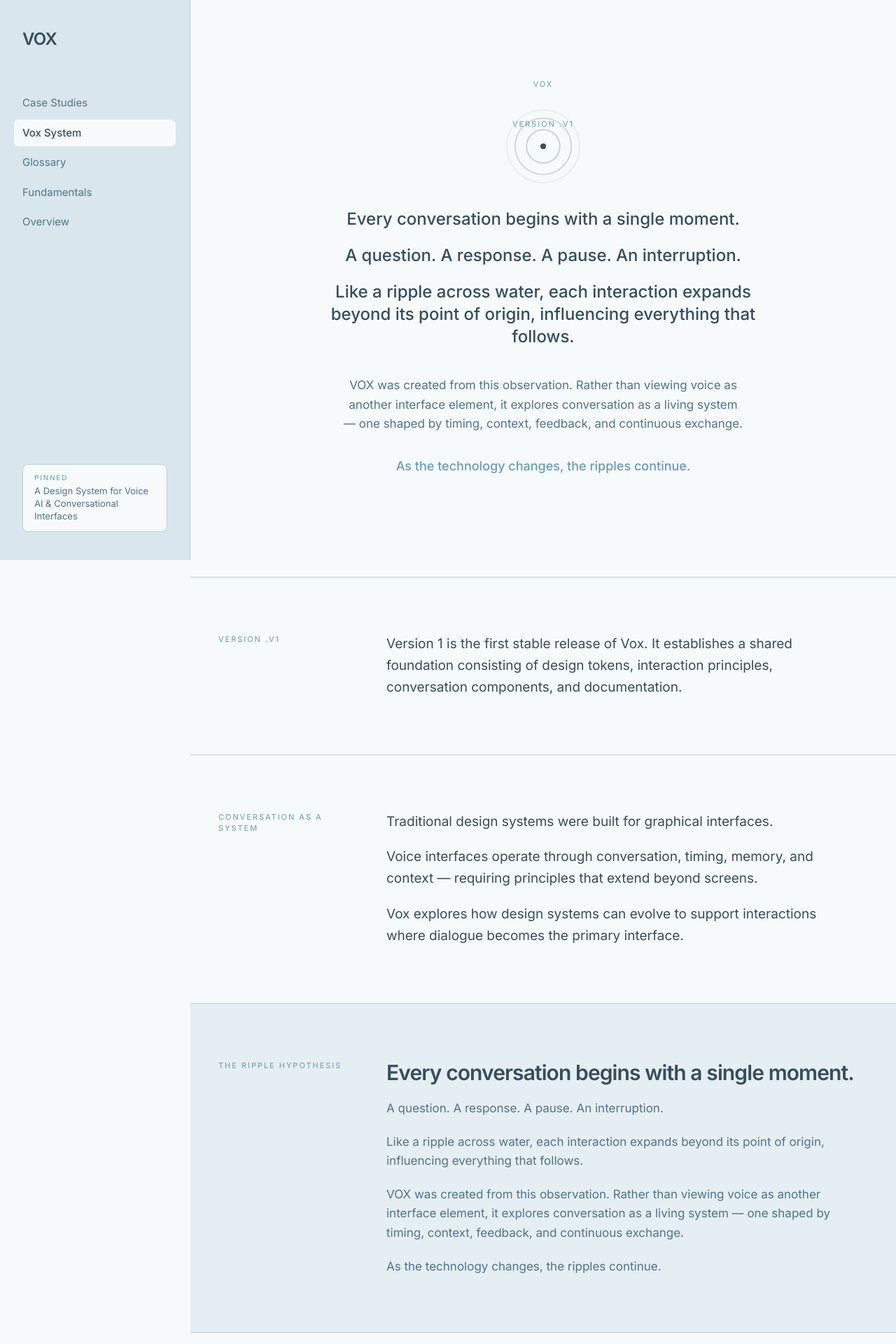
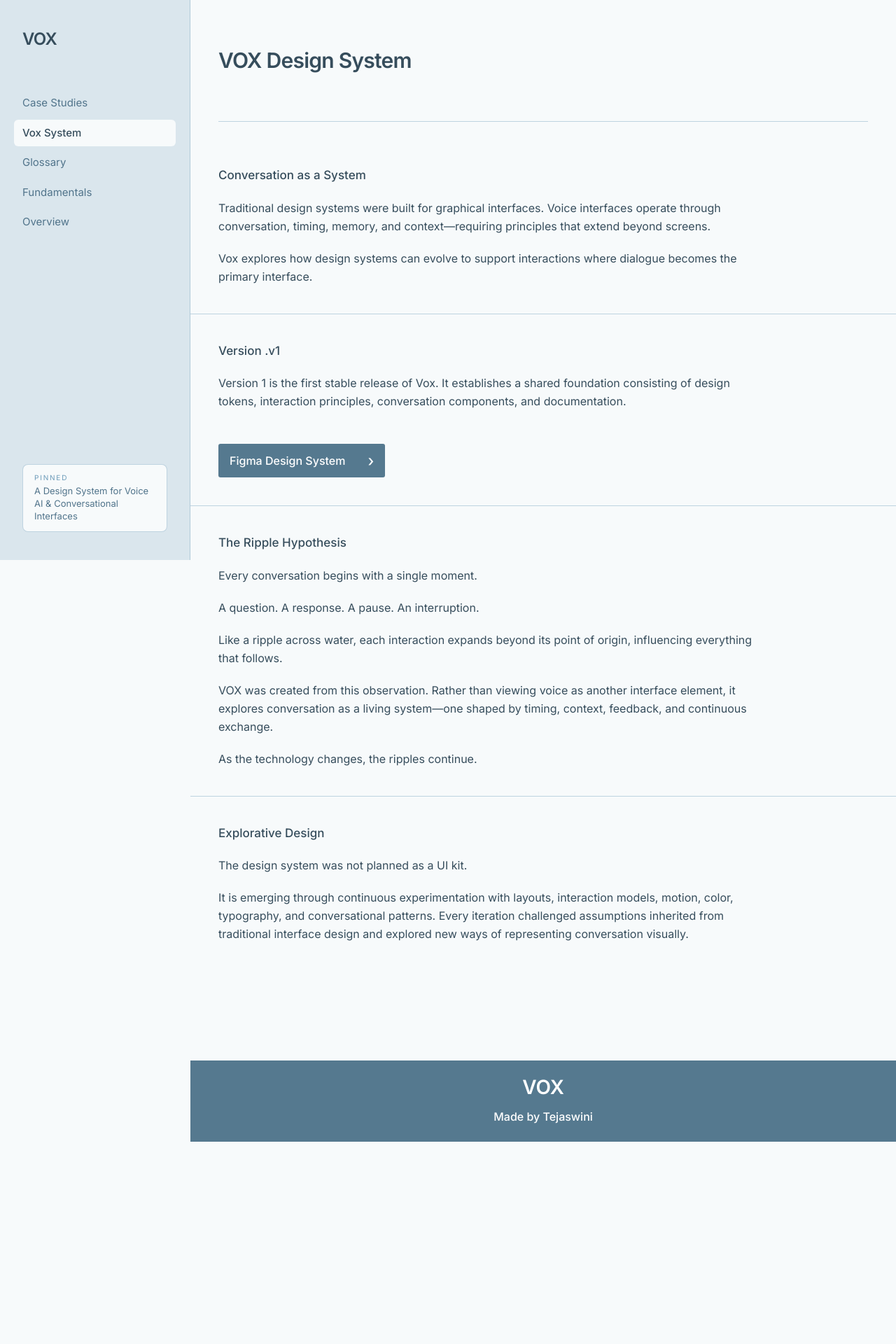
Before and after one commit to hermione-jpg/vox-tejaswini, a Next.js app: page / in a window 1280 px wide. Shown: the top 1920 px of the page at 70% size. After the commit the page ends 1631 px from the top, so only its background shows below. Built offline with nearby package versions, Linux system fonts and the light colour scheme.

Commit message:
Update project

```diff
--- a/app/(site)/page.tsx
+++ b/app/(site)/page.tsx
@@ -1,126 +1,132 @@
 import Container from "@/components/Container";
-import Ripple from "@/components/Ripple";
-import { homeCopy, siteConfig } from "@/content/site";
 
 export default function HomePage() {
   return (
-    <>
-      {/* Hero */}
-      <section className="pt-20 pb-28 md:pt-28 md:pb-36">
-        <Container className="flex flex-col items-center text-center">
-          <p className="font-mono text-[11px] uppercase tracking-widest2 text-ink-faint">
-            {homeCopy.eyebrow}
-          </p>
-          <h1 className="mt-6 font-display text-5xl md:text-7xl font-semibold leading-[1.05] tracking-tightest text-ink">
-            {homeCopy.heroTitle}
+    <main>
+      {/* Header */}
+      <section className="py-16">
+        <Container>
+          <h1 className="font-display text-[30px] font-semibold tracking-tight text-ink">
+            VOX Design System
           </h1>
-          <p className="mt-4 font-mono text-[11px] uppercase tracking-widest2 text-ink-faint">
-            {homeCopy.heroVersion}
-          </p>
 
-          <Ripple />
+          <div className="mt-16 border-t hairline" />
+        </Container>
+      </section>
 
-          <div className="mt-16 max-w-2xl space-y-5">
-            {homeCopy.heroLines.map((line, i) => (
-              <p
-                key={i}
-                className="font-display text-xl md:text-2xl font-medium leading-snug text-ink"
-              >
-                {line}
+      {/* Conversation as a System */}
+      <section className="pb-10">
+        <Container>
+          <div className="max-w-3xl">
+            <h2 className="text-[17px] font-medium text-ink">
+              Conversation as a System
+            </h2>
+
+            <div className="mt-5 space-y-5">
+              <p className="text-[16px] leading-relaxed text-ink">
+                Traditional design systems were built for graphical
+                interfaces. Voice interfaces operate through conversation,
+                timing, memory, and context—requiring principles that extend
+                beyond screens.
               </p>
-            ))}
+
+              <p className="text-[16px] leading-relaxed text-ink">
+                Vox explores how design systems can evolve to support
+                interactions where dialogue becomes the primary interface.
+              </p>
+            </div>
           </div>
-
-          <p className="mt-10 max-w-xl text-[17px] leading-relaxed text-ink-soft">
-            {homeCopy.heroClosing}
-          </p>
-
-          <p className="mt-8 font-display text-lg font-medium text-ink-faint">
-            {homeCopy.heroFooterLine}
-          </p>
         </Container>
       </section>
 
       {/* Version */}
-      <section className="border-t hairline py-20">
-        <Container className="grid gap-10 md:grid-cols-[200px_1fr]">
-          <h3 className="font-mono text-[11px] uppercase tracking-widest2 text-ink-faint">
-            {homeCopy.versionSection.label}
-          </h3>
-          <p className="max-w-2xl text-[19px] leading-relaxed text-ink">
-            {homeCopy.versionSection.text}
-          </p>
-        </Container>
-      </section>
+      <section className="border-t hairline py-10">
+        <Container>
+          <div className="max-w-3xl">
+            <h2 className="text-[17px] font-medium text-ink">
+              Version .v1
+            </h2>
 
-      {/* Conversation as a System */}
-      <section className="border-t hairline py-20">
-        <Container className="grid gap-10 md:grid-cols-[200px_1fr]">
-          <h3 className="font-mono text-[11px] uppercase tracking-widest2 text-ink-faint">
-            {homeCopy.conversationSection.label}
-          </h3>
-          <div className="max-w-2xl space-y-5">
-            {homeCopy.conversationSection.lines.map((line, i) => (
-              <p key={i} className="text-[19px] leading-relaxed text-ink">
-                {line}
-              </p>
-            ))}
+            <p className="mt-5 text-[16px] leading-relaxed text-ink">
+              Version 1 is the first stable release of Vox. It establishes a
+              shared foundation consisting of design tokens, interaction
+              principles, conversation components, and documentation.
+            </p>
+
+            <a
+              href="https://www.figma.com/design/BLtl8zCWIbYKUEUo1nKtCv/Vox-%E2%80%94-Open-Design-System-for-Conversational---Voice-AI--Community-?m=auto&t=5kpgiMMFHrogYety-6"
+              target="_blank"
+              rel="noopener noreferrer"
+              className="mt-12 inline-flex items-center gap-8 rounded-[3px] bg-[#55798f] px-4 py-3 text-[16px] font-medium text-white transition-opacity hover:opacity-90"
+            >
+              <span>Figma Design System</span>
+              <span className="text-[22px] leading-none">›</span>
+            </a>
           </div>
         </Container>
       </section>
 
       {/* The Ripple Hypothesis */}
-      <section className="border-t hairline py-20 bg-card/60">
-        <Container className="grid gap-10 md:grid-cols-[200px_1fr]">
-          <h3 className="font-mono text-[11px] uppercase tracking-widest2 text-ink-faint">
-            {homeCopy.ripple.label}
-          </h3>
-          <div className="max-w-2xl space-y-5">
-            <p className="font-display text-2xl md:text-3xl font-semibold tracking-tightest leading-snug text-ink">
-              {homeCopy.ripple.title}
-            </p>
-            {homeCopy.ripple.lines.map((line, i) => (
-              <p key={i} className="text-[17px] leading-relaxed text-ink-soft">
-                {line}
+      <section className="border-t hairline py-10">
+        <Container>
+          <div className="max-w-3xl">
+            <h2 className="text-[17px] font-medium text-ink">
+              The Ripple Hypothesis
+            </h2>
+
+            <div className="mt-5 space-y-5">
+              <p className="text-[16px] leading-relaxed text-ink">
+                Every conversation begins with a single moment.
               </p>
-            ))}
+
+              <p className="text-[16px] leading-relaxed text-ink">
+                A question. A response. A pause. An interruption.
+              </p>
+
+              <p className="text-[16px] leading-relaxed text-ink">
+                Like a ripple across water, each interaction expands beyond
+                its point of origin, influencing everything that follows.
+              </p>
+
+              <p className="text-[16px] leading-relaxed text-ink">
+                VOX was created from this observation. Rather than viewing
+                voice as another interface element, it explores conversation
+                as a living system—one shaped by timing, context, feedback,
+                and continuous exchange.
+              </p>
+
+              <p className="text-[16px] leading-relaxed text-ink">
+                As the technology changes, the ripples continue.
+              </p>
+            </div>
           </div>
         </Container>
       </section>
 
       {/* Explorative Design */}
-      <section className="border-t hairline py-20">
-        <Container className="grid gap-10 md:grid-cols-[200px_1fr]">
-          <h3 className="font-mono text-[11px] uppercase tracking-widest2 text-ink-faint">
-            {homeCopy.explorative.label}
-          </h3>
-          <div className="max-w-2xl space-y-5">
-            {homeCopy.explorative.lines.map((line, i) => (
-              <p key={i} className="text-[19px] leading-relaxed text-ink">
-                {line}
+      <section className="border-t hairline py-10">
+        <Container>
+          <div className="max-w-3xl">
+            <h2 className="text-[17px] font-medium text-ink">
+              Explorative Design
+            </h2>
+
+            <div className="mt-5 space-y-5">
+              <p className="text-[16px] leading-relaxed text-ink">
+                The design system was not planned as a UI kit.
               </p>
-            ))}
+
+              <p className="text-[16px] leading-relaxed text-ink">
+                It is emerging through continuous experimentation with
+                layouts, interaction models, motion, color, typography, and
+                conversational patterns. Every iteration challenged
+                assumptions inherited from traditional interface design and
+                explored new ways of representing conversation visually.
+              </p>
+            </div>
           </div>
         </Container>
       </section>
-
-      {/* CTA */}
-      <section className="border-t hairline py-20">
-        <Container className="flex flex-col items-center text-center gap-6">
-          <p className="font-mono text-[11px] uppercase tracking-widest2 text-ink-faint">
-            Pinned — A Design System for Voice AI &amp; Conversational
-            Interfaces
-          </p>
-          <a
-            href={siteConfig.figmaUrl}
-            target="_blank"
-            rel="noopener noreferrer"
-            className="rounded-full border hairline px-6 py-3 font-mono text-[11px] uppercase tracking-widest2 text-ink hover:bg-ink hover:text-paper transition-colors"
-          >
-            {homeCopy.figmaCta}
-          </a>
-        </Container>
-      </section>
-    </>
+    </main>
   );
 }
--- a/components/Footer.tsx
+++ b/components/Footer.tsx
@@ -1,21 +1,21 @@
 import Link from "next/link";
-import Container from "./Container";
-import { footerCopy, siteConfig } from "@/content/site";
+import { footerCopy } from "@/content/site";
 
 export default function Footer() {
   return (
-    <footer className="mt-32 border-t hairline">
-      <Container className="flex flex-col md:flex-row items-center justify-between gap-4 py-10">
-        <p className="font-mono text-[11px] uppercase tracking-widest2 text-ink-faint">
+    <footer className="mt-32 bg-[#55798f]">
+      <div className="flex flex-col items-center justify-center py-6 text-center">
+        <Link
+          href="/"
+          className="font-display text-[28px] font-semibold leading-none text-white"
+        >
+          VOX<span className="text-[16px]"></span>
+        </Link>
+
+        <p className="mt-4 text-[16px] font-medium text-white">
           {footerCopy.madeBy}
         </p>
-        <Link
-          href="/"
-          className="font-display text-lg font-semibold text-ink link-quiet"
-        >
-          {footerCopy.versionTag}
-        </Link>
-      </Container>
+      </div>
     </footer>
   );
 }
```
Also changed, not shown: app/(site)/overview/page.tsx (+75 -33 lines).
